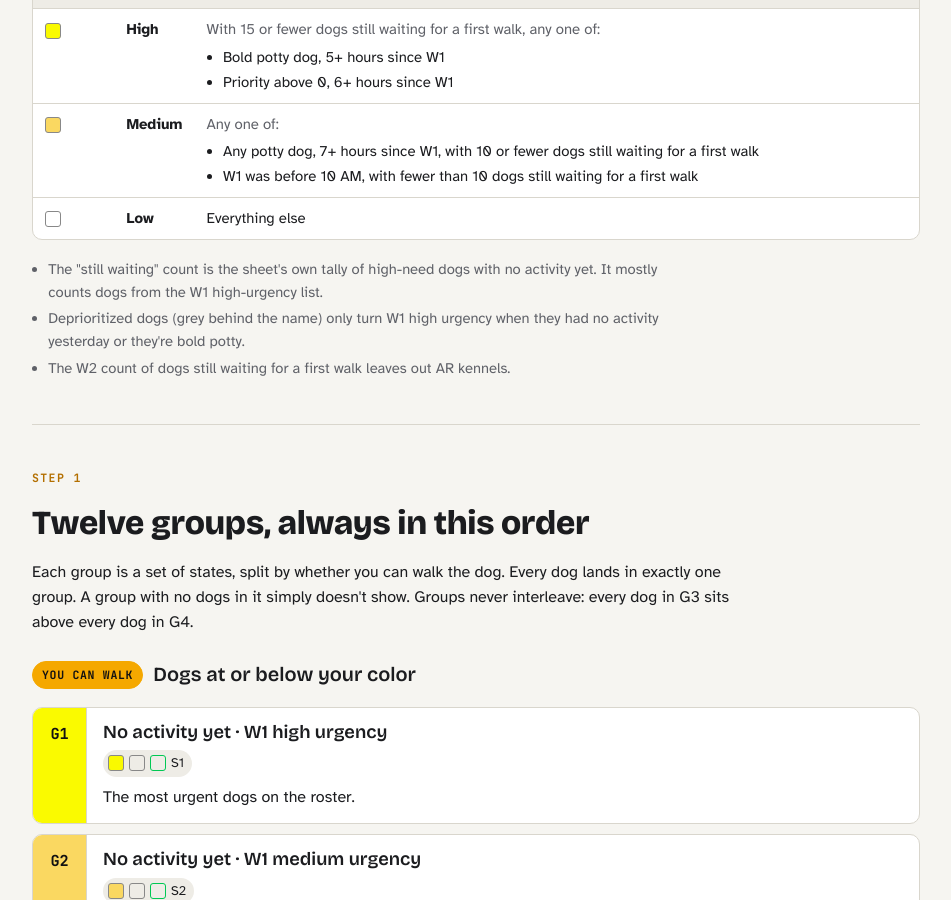
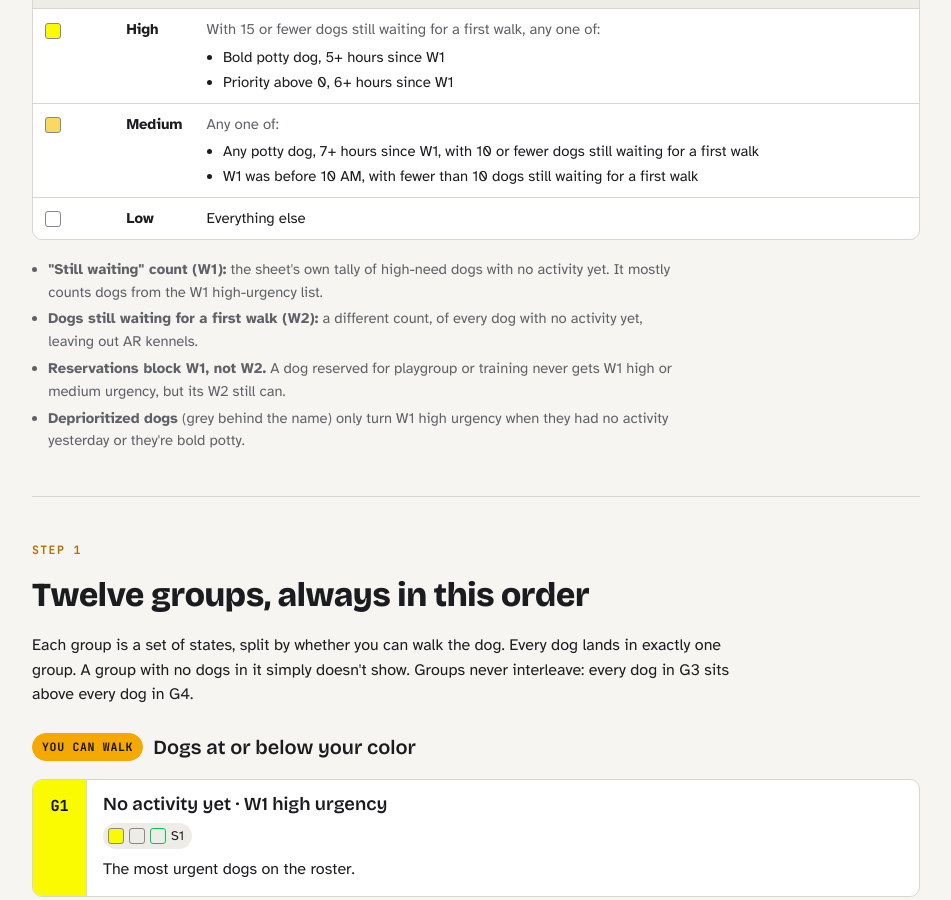
Before and after one commit to kirbsauce/dog-walker-assistant-docs, a Jekyll site: the page walk_order.html, which Jekyll copies as it is, in a window 1280 px wide and 900 px high, scrolled down 2897 px. Shown: the whole window, without its empty margins (164-1115 px from the left). Built offline with Jekyll 4.4.1, drawn with Linux system fonts in a browser that asks for light colours.

Commit message:
Expand the urgency table footnotes in the Walk Order guide
With the "How W1 and W2 differ" box gone, label the footnotes and add
what the box covered: W1 and W2 use different waiting counts, and
reservations block W1 urgency but not W2.

Co-Authored-By: Claude Opus 5.5 <noreply@anthropic.com>
Claude-Session: https://claude.ai/code/session_01Gn98H5icQkvFvkCZpGcr4i

```diff
--- a/walk_order.html
+++ b/walk_order.html
@@ -416,9 +416,10 @@ img { max-width: 100%; }
   </table>
   </div>
   <ul class="muted" style="margin:0;padding-left:1.1em;display:grid;gap:4px;font-size:.92rem;max-width:68ch">
-    <li>The "still waiting" count is the sheet's own tally of high-need dogs with no activity yet. It mostly counts dogs from the W1 high-urgency list.</li>
-    <li>Deprioritized dogs (grey behind the name) only turn W1 high urgency when they had no activity yesterday or they're bold potty.</li>
-    <li>The W2 count of dogs still waiting for a first walk leaves out AR kennels.</li>
+    <li><b>"Still waiting" count (W1):</b> the sheet's own tally of high-need dogs with no activity yet. It mostly counts dogs from the W1 high-urgency list.</li>
+    <li><b>Dogs still waiting for a first walk (W2):</b> a different count, of every dog with no activity yet, leaving out AR kennels.</li>
+    <li><b>Reservations block W1, not W2.</b> A dog reserved for playgroup or training never gets W1 high or medium urgency, but its W2 still can.</li>
+    <li><b>Deprioritized dogs</b> (grey behind the name) only turn W1 high urgency when they had no activity yesterday or they're bold potty.</li>
   </ul>
 </section>
 
```
